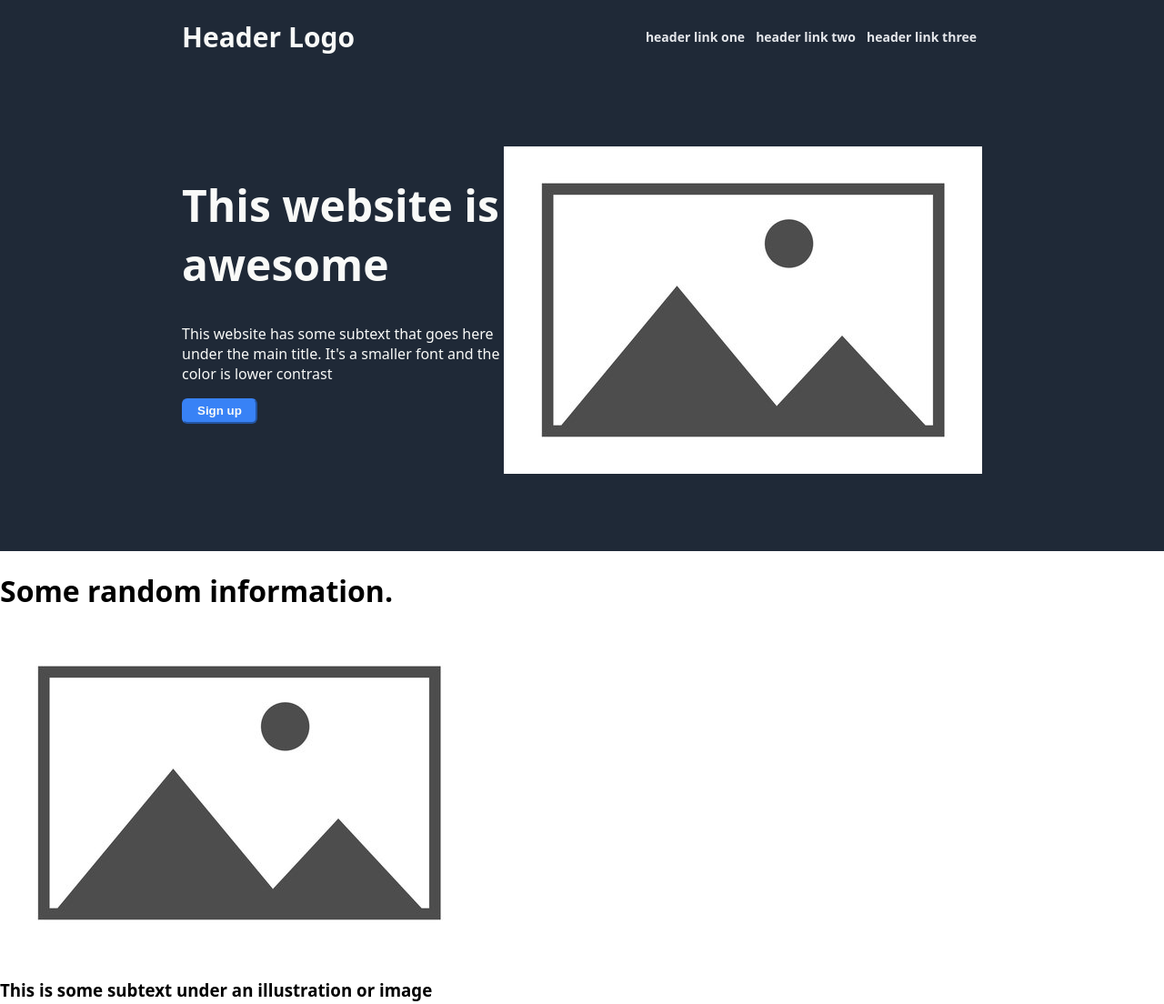
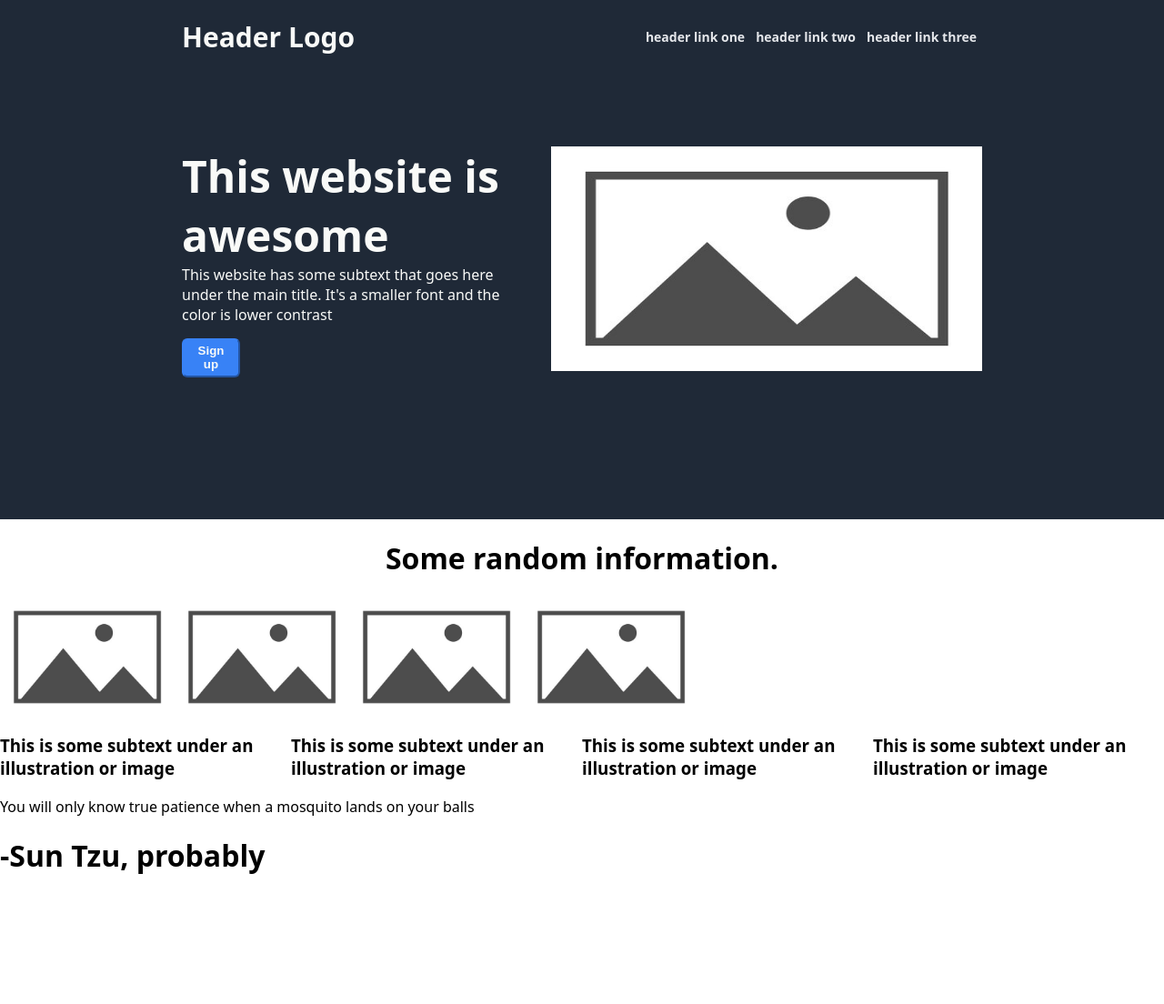
Before and after one commit to strawbrryyjam/landing-page, a plain HTML site: page index.html in a window 1280 px wide. Shown: the top 1104 px of the page at 91% size. After the commit the page ends 983 px from the top, so only its background shows below. Drawn offline with Linux system fonts and the light colour scheme.

Commit message:
Container 2 finished.
Figured out how to remove space in between texts through margins. Adjusted image size.

```diff
--- a/index.html
+++ b/index.html
@@ -25,30 +25,30 @@
             <button class="button">Sign up</button>
         </div>
         <div class="two">
-            <img src="images/placeholder.jpg">
+            <img class="two-image" src="images/placeholder.jpg">
         </div>
     </div>
 
-    <div class="container-3">
-        <h1 class="container-3-title">Some random information.</h1>
-
-        <div class="image-des">
-            <img src="images/placeholder.jpg">
-            <h3>This is some subtext under an illustration or image</h3>
+    <div id="container-3">
+        <div class="container-3-title">
+            <h1 class="tit">Some random information.</h1>
         </div>
 
-        <div class="image-des">
-            <img src="images/placeholder.jpg">
-            <h3>This is some subtext under an illustration or image</h3>
+
+        <div class="container-3-images">
+            <img class="img-3" src="images/placeholder.jpg">
+
+            <img class="img-3" src="images/placeholder.jpg">
+
+            <img class="img-3" src="images/placeholder.jpg">
+
+            <img class="img-3" src="images/placeholder.jpg">
         </div>
 
-        <div class="image-des">
-            <img src="images/placeholder.jpg">
+        <div class="container-3-captions">
             <h3>This is some subtext under an illustration or image</h3>
-        </div>
-
-        <div class="image-des">
-            <img src="images/placeholder.jpg">
+            <h3>This is some subtext under an illustration or image</h3>
+            <h3>This is some subtext under an illustration or image</h3>
             <h3>This is some subtext under an illustration or image</h3>
         </div>
 
--- a/styles.css
+++ b/styles.css
@@ -37,17 +37,32 @@ body {
     color: #f9faf8;
     display: inline-flex;
     padding-bottom: 80px;
-    flex
+    gap: 50px;
 }
 
 .Hero {
     color: #f9faf8;
     font-size: 48px;
     font-weight: bolder;
+    margin: 0;
+}
+
+p {
+    margin: 0;
+    margin-bottom: 15px;
+}
+
+.two-image {
+    width: 100%;
+    height: 75%;
 }
 
 .one {
-    display: inline-block;
+    display: flex;
+    flex-direction: column;
+    flex-shrink: 6;
+    justify-content: start;
+    align-items: flex-start;
 }
 
 .button {
@@ -60,8 +75,32 @@ body {
     font-weight: bold;
     border-radius: 6px;
     border-color:#3882f6;
+    width: 18%;
 }
 
-.container-2 .two {
-    flex-basis: 10%;
+/* Container 3 */
+
+.container-3 {
+    display: flex;
 }
+
+.container-3-title {
+    display: flex;
+    align-items: center;
+    justify-content: center;
+}
+
+.container-3-images {
+    display: flex;
+    flex-direction: row;
+}
+
+.img-3 {
+    width: 15%;
+    height: auto;
+}
+
+.container-3-captions {
+    display: flex;
+    flex-direction: row;
+}
```
